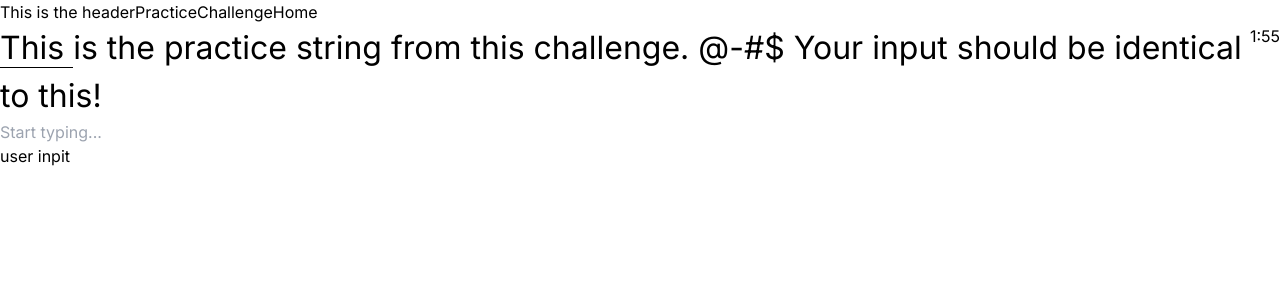
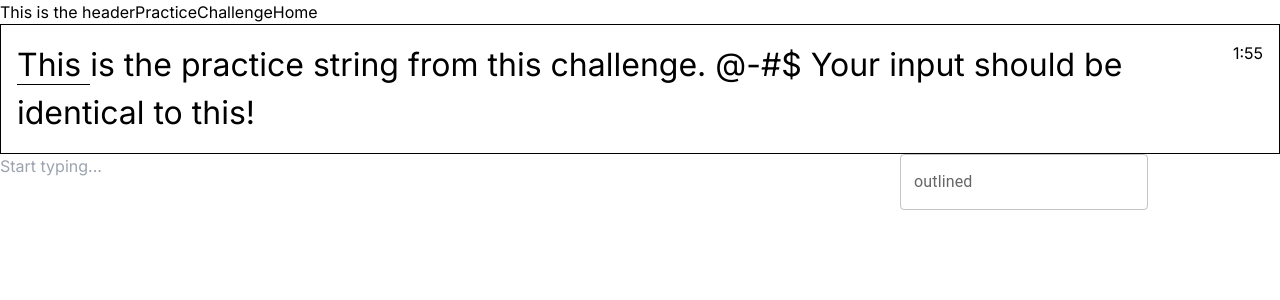
Before and after one commit to jason1642/speed-scripter, a Next.js app: page /practice in a window 1280 px wide. Shown: the top 300 px of the page. Built offline with nearby package versions, Linux system fonts and the light colour scheme.

Commit message:
User input module

```diff
--- a/src/app/practice/page.tsx
+++ b/src/app/practice/page.tsx
@@ -36,7 +36,8 @@ const Practice: React.FunctionComponent<IAppProps> = () => {
          placeholder='Start typing...'
           />
 
-          <UserInput />
+          <UserInput
+           />
 
     </p>
   );
--- a/src/components/challenge-panel/ChallengeDisplay.tsx
+++ b/src/components/challenge-panel/ChallengeDisplay.tsx
@@ -7,6 +7,13 @@ import './letterHighlights.css'
 
 const Container = styled.div`
   display:flex;
+  padding: 1rem;
+  border: 1px solid black;
+  max-width: 1500px;
+`;
+
+const ChallengeStringBox = styled.div`
+
 `;
 
 const ChallengeDisplay: FunctionComponent<IChallengeDisplayProps> = ({stringGoal, clearUserInput, userInput}) => {
@@ -87,7 +94,7 @@ const ChallengeDisplay: FunctionComponent<IChallengeDisplayProps> = ({stringGoal
     },[userInput, stringGoal])
 
   return  (<Container>
-          <div style={{fontSize: '2em'}}>
+          <ChallengeStringBox style={{fontSize: '2em'}}>
 
             {wordElementMap.map(item=> (<span
             style={{borderBottom: progressState.currentWord === item.id ? '1px solid black' : 'none'}}
@@ -97,7 +104,7 @@ const ChallengeDisplay: FunctionComponent<IChallengeDisplayProps> = ({stringGoal
                 </span>)
                 )}
 
-            </div>
+            </ChallengeStringBox>
       <div style={{color: "red"}}>{error.hasError ? `Message: ${error.message}` : ''}</div>
                 {timeLeft}
   </Container>
--- a/src/components/challenge-panel/UserInput.tsx
+++ b/src/components/challenge-panel/UserInput.tsx
@@ -1,13 +1,20 @@
 import * as React from 'react';
+import TextField from '@mui/material/TextField';
 
 interface IUserInputProps {
 }
 
 const UserInput: React.FunctionComponent<IUserInputProps> = (props) => {
-  return (
-    <div>
-            user inpit
-    </div>
+
+
+
+    return (
+    <TextField
+        id=""
+        label="outlined"
+        variant='outlined'
+        placeholder='Start typing...'
+    />
   );
 };
 
```
